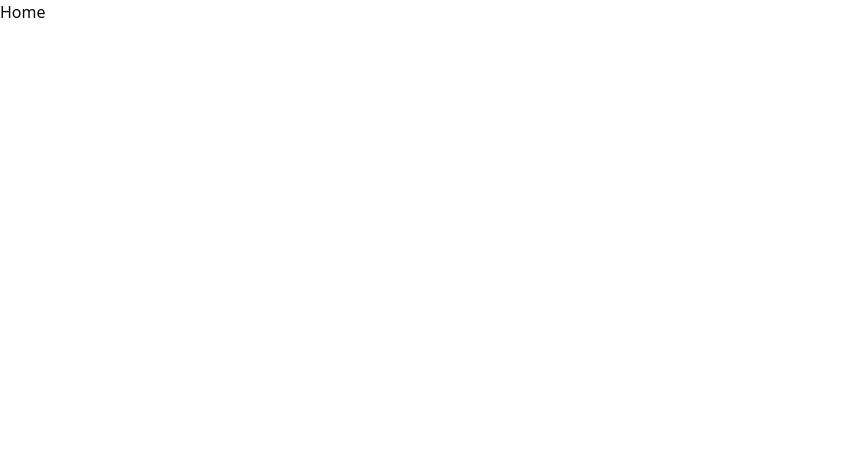
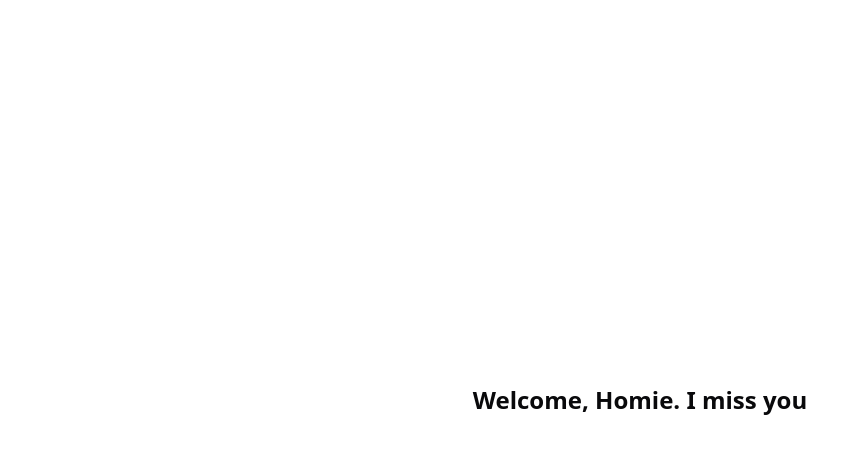
Before and after one commit to nmthong226/advanced-web-app, a React (Vite) app: page / in a window 1280 px wide. Shown: the top 454 px of the page, without its empty margins (0-868 px from the left). Built offline with nearby package versions, Linux system fonts and the light colour scheme.

Commit message:
style: apply sample ui style

```diff
--- a/src/pages/Home.tsx
+++ b/src/pages/Home.tsx
@@ -1,6 +1,8 @@
 const Home = () => {
   return (
-    <div>Home</div>
+    <div className="flex w-full h-full justify-center items-center text-2xl font-semibold">
+      Welcome, Homie. I miss you
+    </div>
   )
 }
 
```
